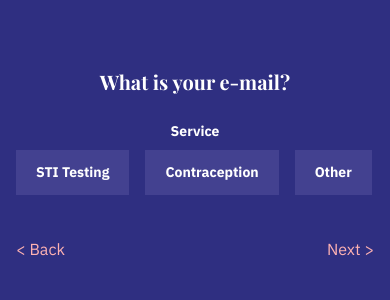
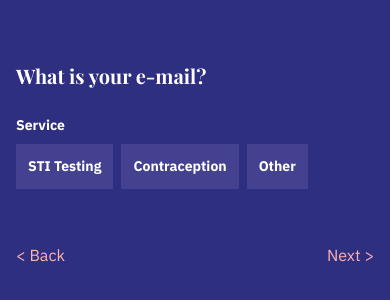
Before and after one commit to andrewhickey/sh24-order-journey, a React app: page /service in a window 390 px wide. Shown: the part 258-558 px from the top of the page. Built offline with nearby package versions, Linux system fonts and the light colour scheme; a web font is replaced by a local one.

Commit message:
feat: guards against accessing summary page

```diff
--- a/src/App.tsx
+++ b/src/App.tsx
@@ -1,7 +1,15 @@
-import React, { useState } from 'react'
+import React, { useState, useMemo } from 'react'
 import { Router } from '@reach/router'
+import * as Yup from 'yup'
 import { EmailPage, NamePage, ServicePage, SummaryPage } from './pages'
 import { UserInput } from './types'
+import { validateEmail, validateName, validateService } from './utils'
+
+const UserInputSchema = Yup.object().shape({
+  name: validateName,
+  email: validateEmail,
+  service: validateService,
+})
 
 function App() {
   // in a real app this would probably be replaced by some sort of store, redux/mobx etc
@@ -11,9 +19,13 @@ function App() {
     service: '',
   })
 
+  const isValid = useMemo(() => {
+    return UserInputSchema.isValidSync(userInput)
+  }, [userInput])
+
   return (
     <div className="flex justify-center items-center h-screen">
-      <div className="flex-1 max-w-2xl mx-4 my-8 text-center md:text-left">
+      <div className="flex-1 max-w-2xl mx-4 my-8">
         <Router>
           <NamePage
             path="/"
@@ -33,7 +45,7 @@ function App() {
             onSubmit={({ service }) => setUserInput({ ...userInput, service })}
           />
 
-          <SummaryPage path="/summary" userInput={userInput} />
+          <SummaryPage path="summary" userInput={userInput} isValid={isValid} />
         </Router>
       </div>
     </div>
--- a/src/components/SelectField/SelectField.tsx
+++ b/src/components/SelectField/SelectField.tsx
@@ -19,14 +19,14 @@ function SelectField({ label, name, options }: SelectFieldProps) {
 
   return (
     <div className="mb-6">
-      <div className="text-sm font-bold">
+      <div className="text-sm mb-3 font-bold">
         {label}
-        <div className="flex space-x-4 mt-2">
+        <div className="flex space-x-2 md:space-x-4 mt-2">
           {options.map((option) => (
             <button
               type="button"
               key={option.value}
-              className={classNames('py-3 px-5 font-bold', {
+              className={classNames('py-3 px-3 md:px-5 font-bold', {
                 'bg-white': isSelected(option.value),
                 'bg-indigo-800': !isSelected(option.value),
                 'text-indigo-900': isSelected(option.value),
--- a/src/pages/SummaryPage/SummaryPage.tsx
+++ b/src/pages/SummaryPage/SummaryPage.tsx
@@ -1,12 +1,15 @@
 import React from 'react'
 import { Link } from '@reach/router'
 import { UserInput } from '../../types'
+import { Redirect } from '@reach/router'
 
 type SummaryPageProps = {
   path: string
   userInput: UserInput
+  isValid: boolean
 }
-function SummaryPage({ userInput }: SummaryPageProps) {
+function SummaryPage({ userInput, isValid }: SummaryPageProps) {
+  if (isValid) {
     return (
       <>
         <h1 className="text-xl font-bold mb-6 space-y-4">Summary</h1>
@@ -45,4 +48,7 @@ function SummaryPage({ userInput }: SummaryPageProps) {
     )
   }
 
+  return <Redirect to="/" noThrow />
+}
+
 export default SummaryPage
--- a/src/utils.ts
+++ b/src/utils.ts
@@ -7,7 +7,7 @@ const validateName = Yup.string()
 
 const validateEmail = Yup.string()
   .email('Must be a valid email')
-  .required('We need this info')
+  .required('Please enter your e-mail address')
 
 const validateService = Yup.string().required('Choose one')
 
```
Lines whose indentation alone changed are shown as unchanged.
